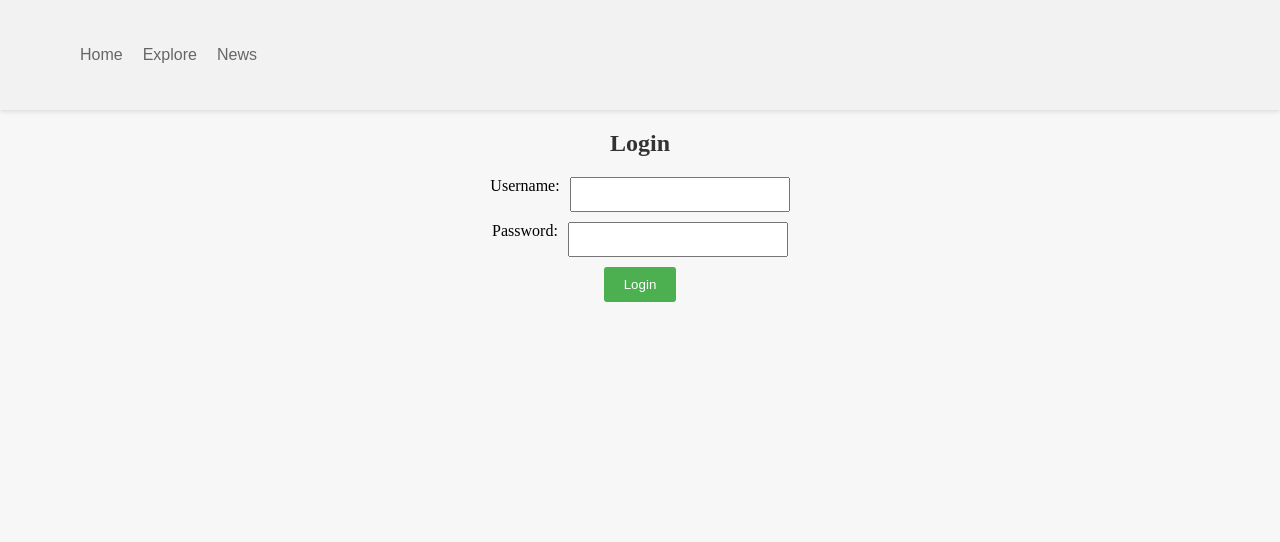
After one commit to Lance-Tsui/jwalumni, a Flask app: page /login in a window 1280 px wide. The commit adds this page. Shown: the top 542 px of the page. Run offline with Flask 3, Linux system fonts and the light colour scheme.

Commit message:
login interface

```diff
--- a/models/__init__.py
+++ b/models/__init__.py
@@ -1,4 +1,3 @@
-from flask import current_app
 from flask_mysqldb import MySQL
 
 # Initialize the Flask app instance
--- a/models/news.py
+++ b/models/news.py
@@ -1,4 +1,5 @@
 from models import mysql
+
 
 # Define the News model
 class News:
--- a/models/users.py
+++ b/models/users.py
@@ -1,4 +1,5 @@
 from models import mysql
+
 
 # Define the User model
 class User:
--- /dev/null
+++ b/static/css/login.css
@@ -0,0 +1,45 @@
+.login-section {
+    display: flex;
+    flex-direction: column;
+    align-items: center;
+    justify-content: center;
+}
+
+.login-section h1 {
+    font-size: 24px;
+    margin-bottom: 20px;
+}
+
+form {
+    display: flex;
+    flex-direction: column;
+    align-items: center;
+}
+
+.username-box{
+    display: flex;
+}
+
+.password-box{
+    display: flex;
+}
+
+form input[type="text"],
+form input[type="password"] {
+    width: 200px;
+    padding: 8px;
+    margin-bottom: 10px;
+}
+
+form input[type="submit"] {
+    padding: 10px 20px;
+    background-color: #4CAF50;
+    color: #fff;
+    border: none;
+    border-radius: 3px;
+    cursor: pointer;
+}
+
+form input[type="submit"]:hover {
+    background-color: #45a049;
+}
--- /dev/null
+++ b/templates/login.html
@@ -0,0 +1,17 @@
+{% extends 'base.html' %}
+{% block content %}
+<section class="login-section">
+    <h1>Login</h1>
+    <form method="POST" action="/login">
+        <div class="username-box">
+        <label for="username">Username:</label>
+        <input type="text" id="username" name="username" required><br><br>
+        </div>
+        <div class="password-box">
+        <label for="password">Password:</label>
+        <input type="password" id="password" name="password" required><br><br>
+        </div>
+        <input type="submit" value="Login">
+    </form>
+</section>
+{% endblock %}
--- a/templates/news.html
+++ b/templates/news.html
@@ -5,7 +5,7 @@
         <div class="left-column">
             <h2>Summary</h2>
             {% for new in news %}
-                    <a href="/article/{{ new.title }}"> {{new.title}} </a>
+                    <a href="/news/{{ new.title }}"> {{new.title}} </a>
             {% endfor %}
         </div>
     </div>
--- a/views/__init__.py
+++ b/views/__init__.py
@@ -8,3 +8,4 @@ from .home import *
 from .news import *
 from .explore import *
 from .article import *
+from .login import *
--- a/views/article.py
+++ b/views/article.py
@@ -3,11 +3,8 @@ from . import views_bp
 from models.news import News
 
 # Define the article page route
-@views_bp.route('/article')
-def article():
-    return render_template('article.html')
 
-@views_bp.route('/article/<new_title>')
+@views_bp.route('/news/<new_title>')
 def news_content(new_title):
     article = News.find_news_content(new_title)
     return render_template('article.html', article=article)
--- /dev/null
+++ b/views/login.py
@@ -0,0 +1,24 @@
+from flask import render_template, request, redirect
+
+from . import views_bp
+
+from models.login import Admin
+
+
+@views_bp.route('/login', methods=['GET', 'POST'])
+def login():
+    if request.method == 'POST':
+        username = request.form['username']
+        password = request.form['password']
+
+        admin = Admin.check_credentials(username, password)
+
+        if admin:
+            # Login successful
+            return redirect('/')
+        else:
+            # Invalid credentials
+            return 'Invalid username or password'
+    else:
+        # Render the login template for 'GET' requests
+        return render_template('login.html')
```
Also changed, not shown: models/login.py (added, +20 -0 lines).
